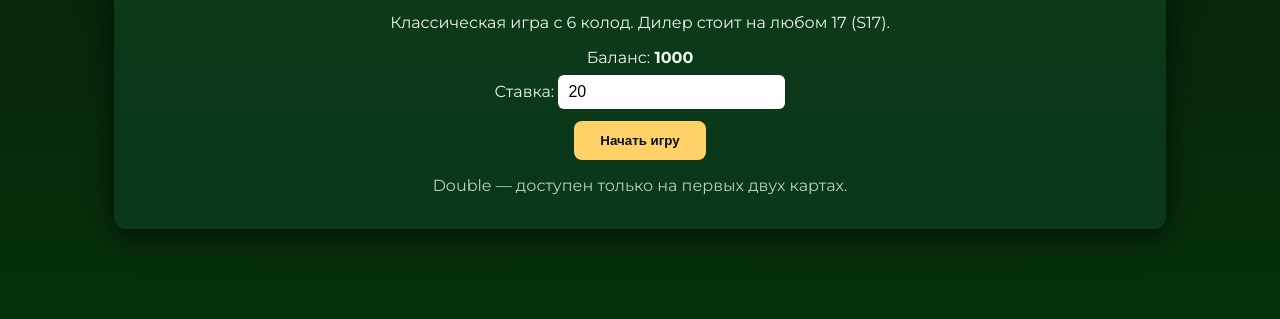
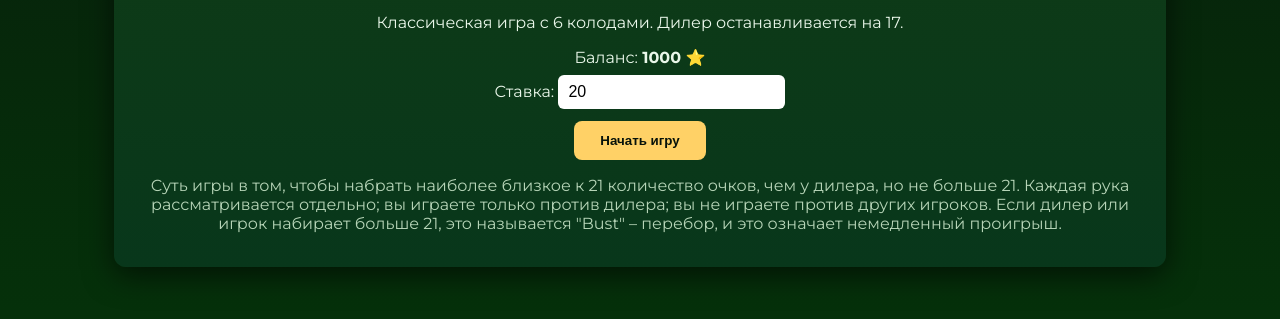
Before and after one commit to phobaaltermann/BlackJackStars, a plain HTML site: page index.html in a window 1280 px wide. Shown: the part 175-494 px from the top of the page. Drawn offline with Linux system fonts and the light colour scheme.

Commit message:
Update index.html

```diff
--- a/index.html
+++ b/index.html
@@ -3,7 +3,7 @@
 <head>
   <meta charset="utf-8" />
   <meta name="viewport" content="width=device-width,initial-scale=1" />
-  <title>Blackjack — Modern Browser Edition</title>
+  <title>Blackjack — Stars!</title>
 
   <!-- Google Font -->
   <link href="https://fonts.googleapis.com/css2?family=Montserrat:wght@400;600;700&display=swap" rel="stylesheet">
@@ -14,9 +14,9 @@
     <!-- START SCREEN -->
     <section id="start-screen" class="panel center">
       <h1>BlackJack</h1>
-      <p>Классическая игра с 6 колод. Дилер стоит на любом 17 (S17).</p>
+      <p>Классическая игра с 6 колодами. Дилер останавливается на 17.</p>
       <div class="row">
-        <label>Баланс: <strong id="start-money">1000</strong></label>
+        <label>Баланс: <strong id="start-money">1000 ⭐</strong></label>
       </div>
       <div class="row" style="margin-top:8px;">
         <label>Ставка: <input id="start-bet" type="number" min="1" value="20" /></label>
@@ -24,7 +24,7 @@
       <div class="row" style="margin-top:12px;">
         <button id="btn-start">Начать игру</button>
       </div>
-      <p class="muted">Double — доступен только на первых двух картах.</p>
+      <p class="muted">Суть игры в том, чтобы набрать наиболее близкое к 21 количество очков, чем у дилера, но не больше 21. Каждая рука рассматривается отдельно; вы играете только против дилера; вы не играете против других игроков. Если дилер или игрок набирает больше 21, это называется "Bust" – перебор, и это означает немедленный проигрыш.</p>
     </section>
 
     <!-- GAME AREA -->
```
